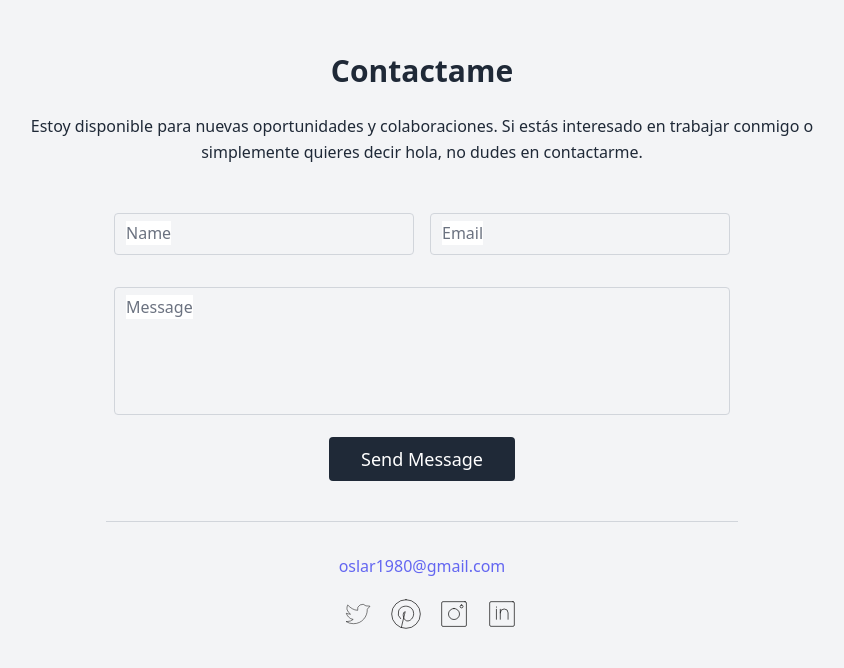
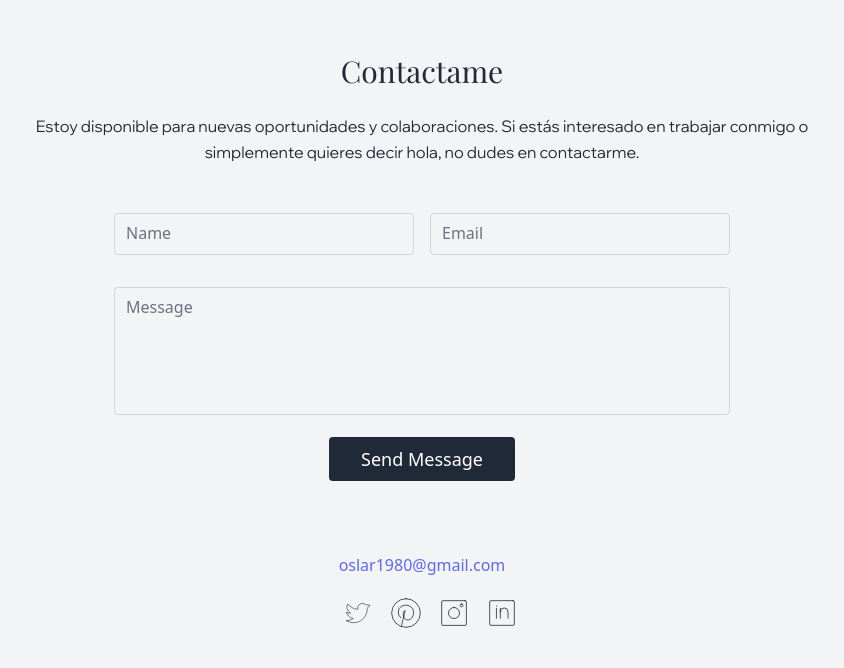
Before and after one commit to OslarCode/codePortfolio, a React (Vite) app: page / in a window 1280 px wide. Shown: the part 3801-4469 px from the top of the page, without its empty margins (218-1062 px from the left). Built offline with nearby package versions, Linux system fonts and the light colour scheme; a web font is replaced by a local one.

Commit message:
fix-contacto

```diff
--- a/src/components/Contacto.jsx
+++ b/src/components/Contacto.jsx
@@ -12,13 +12,13 @@
     >
       <div className="mb-12 flex w-full flex-col text-center">
         <h1
-          className={`title-font mb-6 text-3xl font-semibold ${
+          className={`title-font mb-6 text-6xl font-Playfair ${
             darkMode ? "text-gray-100" : "text-gray-800"
           } sm:text-3xl`}
         >
           Contactame
         </h1>
-        <p className="mx-auto text-base leading-relaxed lg:w-2/3">
+        <p className="mx-auto text-base font-Madefor leading-relaxed lg:w-2/3">
           Estoy disponible para nuevas oportunidades y colaboraciones. Si estás
           interesado en trabajar conmigo o simplemente quieres decir hola, no
           dudes en contactarme.
@@ -49,8 +49,8 @@
                 htmlFor="name"
                 className={`absolute left-3 -top-6 text-sm leading-7 transition-all peer-placeholder-shown:left-3 peer-placeholder-shown:top-2 peer-placeholder-shown:text-base ${
                   darkMode
-                    ? "peer-placeholder-shown:bg-gray-900 peer-placeholder-shown:text-gray-500 peer-focus:text-blue-400"
-                    : "peer-placeholder-shown:bg-white peer-placeholder-shown:text-gray-500 peer-focus:text-blue-400"
+                    ? "peer-placeholder-shown:text-gray-500 peer-focus:text-blue-400"
+                    : "peer-placeholder-shown:text-gray-500 peer-focus:text-blue-400"
                 }`}
               >
                 Name
@@ -79,8 +79,8 @@
                 htmlFor="email"
                 className={`absolute left-3 -top-6 text-sm leading-7 transition-all peer-placeholder-shown:left-3 peer-placeholder-shown:top-2 peer-placeholder-shown:text-base ${
                   darkMode
-                    ? "peer-placeholder-shown:bg-gray-900 peer-placeholder-shown:text-gray-500 peer-focus:text-blue-400"
-                    : "peer-placeholder-shown:bg-white peer-placeholder-shown:text-gray-500 peer-focus:text-blue-400"
+                    ? "peer-placeholder-shown:text-gray-500 peer-focus:text-blue-400"
+                    : "peer-placeholder-shown:text-gray-500 peer-focus:text-blue-400"
                 }`}
               >
                 Email
@@ -108,8 +108,8 @@
                 htmlFor="message"
                 className={`absolute left-3 -top-6 text-sm leading-7 transition-all peer-placeholder-shown:left-3 peer-placeholder-shown:top-2 peer-placeholder-shown:text-base ${
                   darkMode
-                    ? "peer-placeholder-shown:bg-gray-900 peer-placeholder-shown:text-gray-500 peer-focus:text-blue-400"
-                    : "peer-placeholder-shown:bg-white peer-placeholder-shown:text-gray-500 peer-focus:text-blue-400"
+                    ? "peer-placeholder-shown:text-gray-500 peer-focus:text-blue-400"
+                    : "peer-placeholder-shown:text-gray-500 peer-focus:text-blue-400"
                 }`}
               >
                 Message
@@ -121,8 +121,8 @@
             <button
               className={`mx-auto flex rounded border-0 py-2 px-8 text-lg focus:outline-none ${
                 darkMode
-                  ? "bg-gray-800 text-white hover:bg-gray-100"
-                  : "bg-gray-800 text-white hover:bg-gray-100"
+                  ? "bg-gray-800 text-white hover:bg-gray-100 dark:bg-gray-100 dark:text-gray-800 dark:hover:bg-gray-400"
+                  : "bg-gray-800 text-white hover:bg-gray-400 hover:text-gray-800"
               }`}
             >
               Send Message
@@ -131,7 +131,7 @@
 
           {/* Footer */}
           <div
-            className={`mt-8 w-full border-t p-2 pt-8 text-center ${
+            className={`mt-8 w-full p-2 pt-8 text-center ${
               darkMode ? "border-gray-800" : "border-gray-300"
             }`}
           >
```
